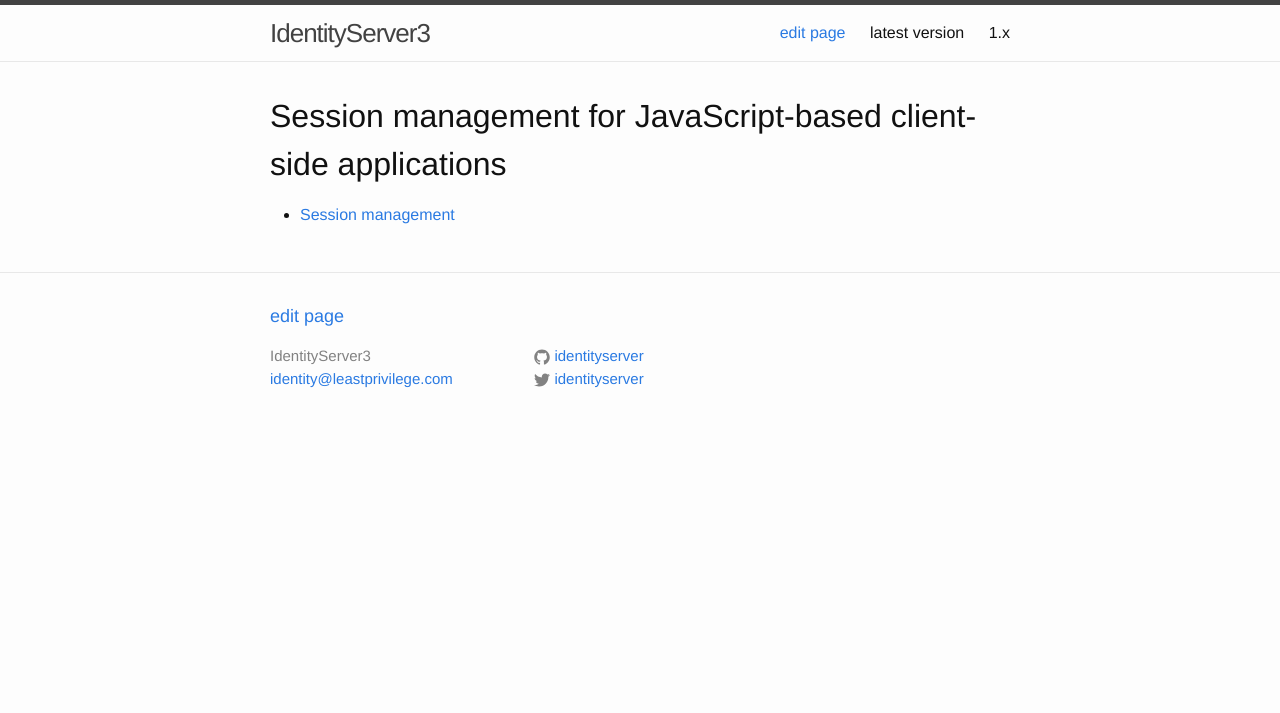
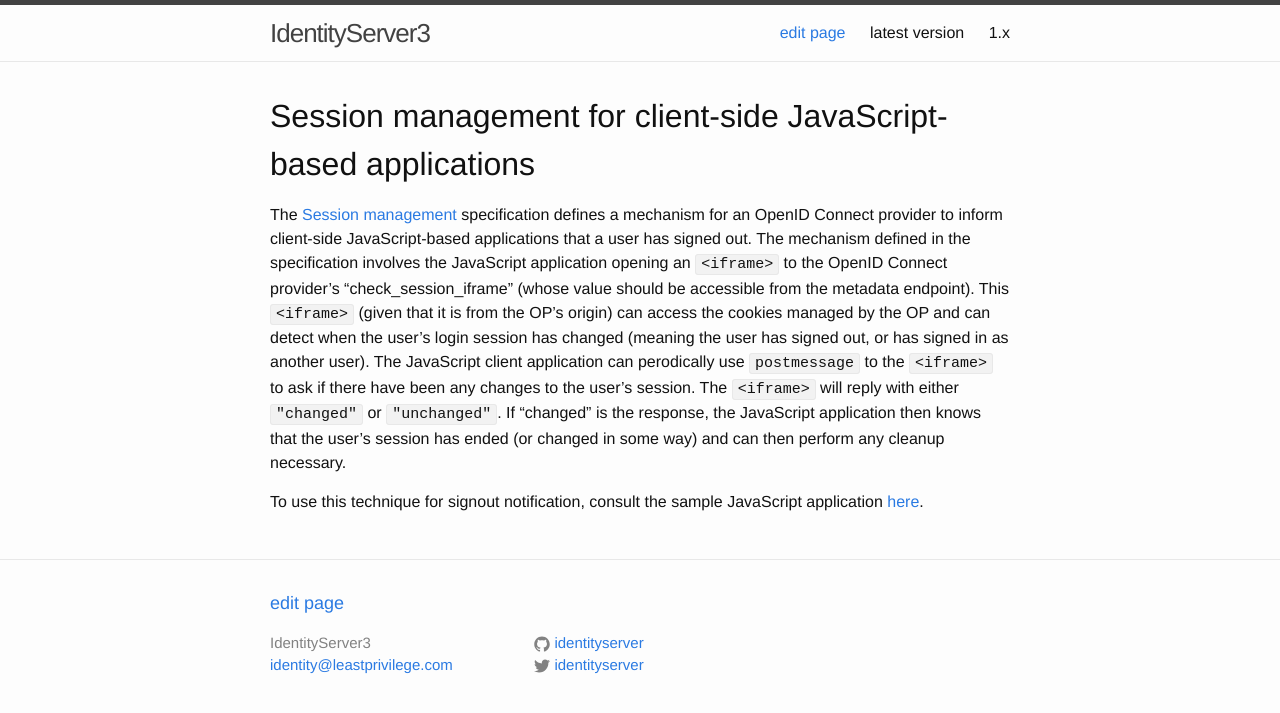
Before and after one commit to IdentityServer/Documentation, a Jekyll site: the page built from docsv2/advanced/signout-session.md, in a window 1280 px wide. Shown: the top 713 px of the page. Built offline with Jekyll 4.4.1, drawn with Linux system fonts in a browser that asks for light colours; Markdown is read by kramdown in place of the engine named in the settings.

Commit message:
details for JS apps

```diff
--- a/docsv2/advanced/signout-session.md
+++ b/docsv2/advanced/signout-session.md
@@ -2,6 +2,9 @@
 layout: docs-default
 ---
 
-#Session management for JavaScript-based client-side applications
+#Session management for client-side JavaScript-based applications
 
-* [Session management](https://openid.net/specs/openid-connect-session-1_0.html)
+The [Session management](https://openid.net/specs/openid-connect-session-1_0.html) specification defines a mechanism for an OpenID Connect provider to inform client-side JavaScript-based applications that a user has signed out. The mechanism defined in the specification involves the JavaScript application opening an `<iframe>` to the OpenID Connect provider's "check_session_iframe" (whose value should be accessible from the metadata endpoint). This `<iframe>` (given that it is from the OP's origin) can access the cookies managed by the OP and can detect when the user's login session has changed (meaning the user has signed out, or has signed in as another user). The JavaScript client application can perodically use `postmessage` to the `<iframe>` to ask if there have been any changes to the user's session. The `<iframe>` will reply with either `"changed"` or `"unchanged"`. If "changed" is the response, the JavaScript application then knows that the user's session has ended (or changed in some way) and can then perform any cleanup necessary.
+
+
+To use this technique for signout notification, consult the sample JavaScript application [here](https://github.com/IdentityServer/IdentityServer3.Samples/tree/master/source/Clients/JavaScriptImplicitClient).
```
